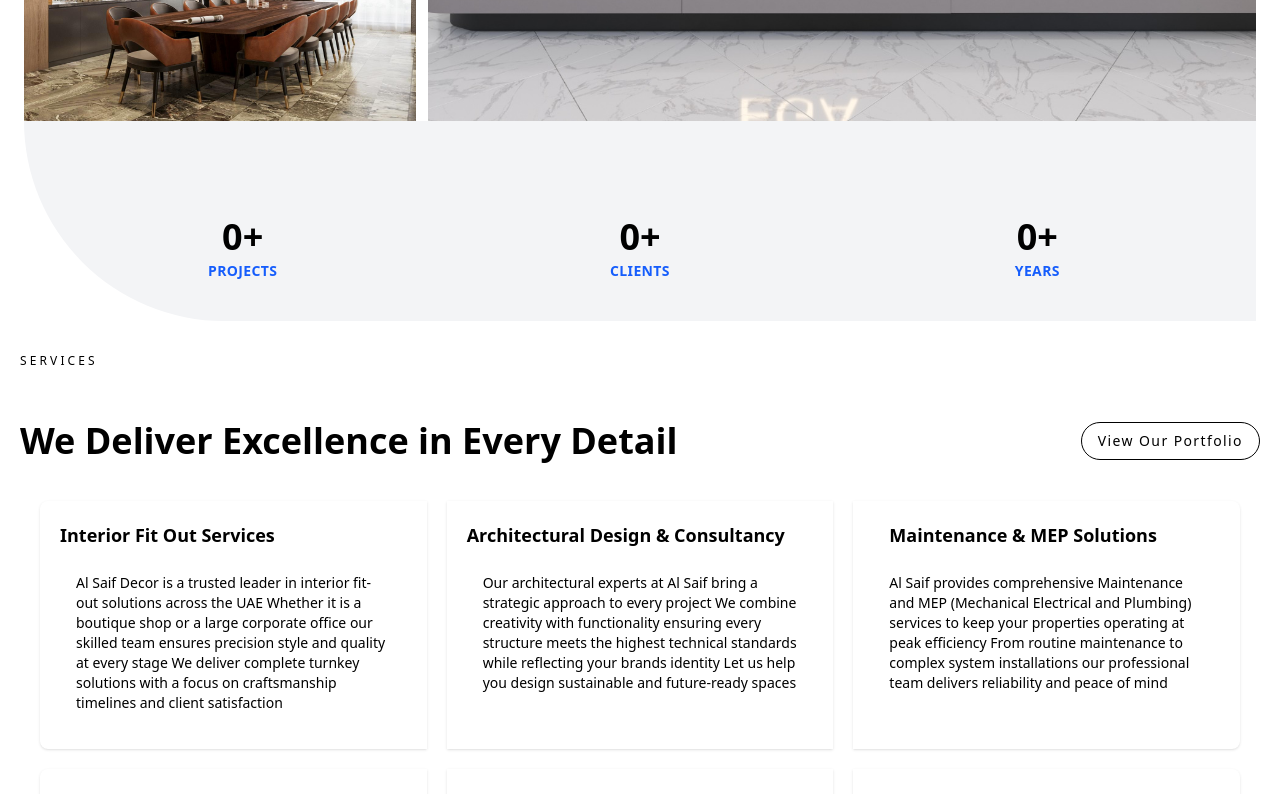
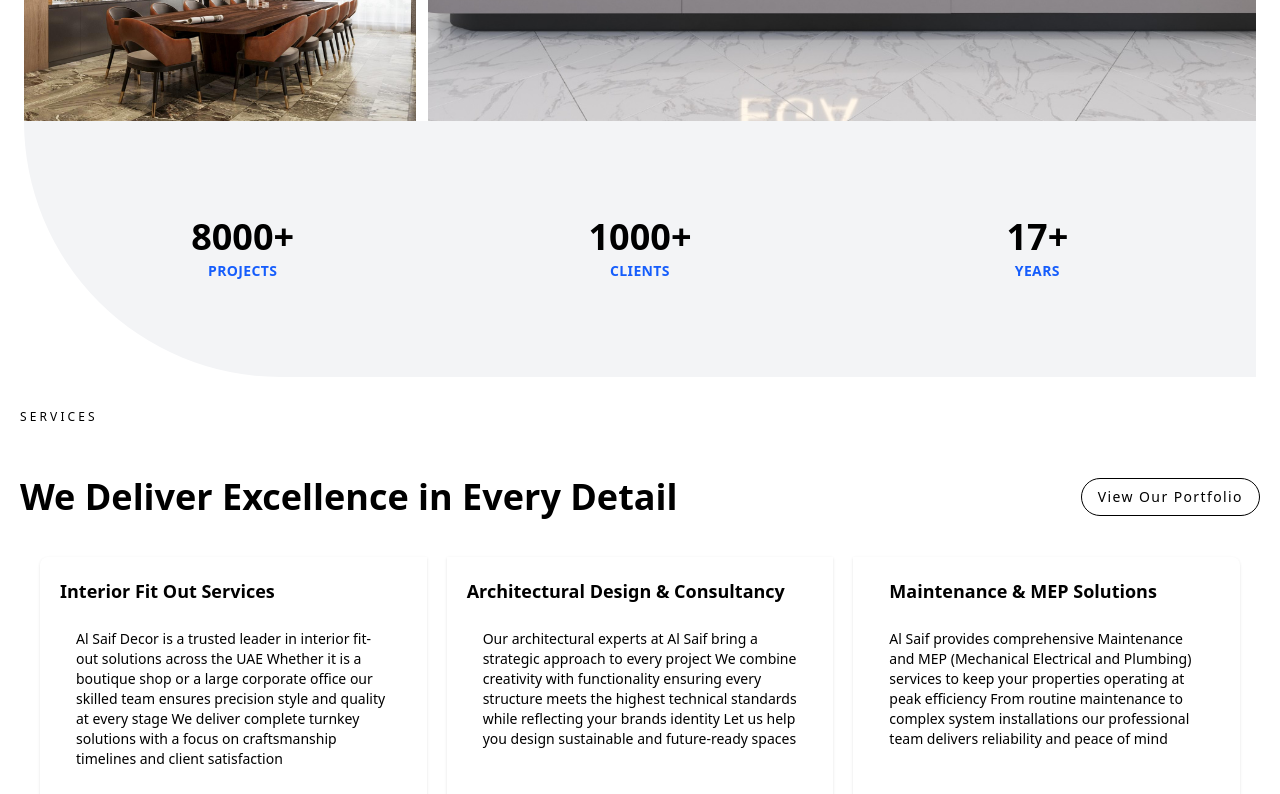
Before and after one commit to AliAkramkk/AlSaif_Next, a Next.js app: page / in a window 1280 px wide. Shown: the part 3140-3934 px from the top of the page. Built offline with nearby package versions, Linux system fonts and the light colour scheme; a web font is replaced by a local one.

Commit message:
home page modified

```diff
--- a/src/components/FooterStyle.jsx
+++ b/src/components/FooterStyle.jsx
@@ -16,13 +16,13 @@ const FooterStyle = () => {
 
           {/* Image Positioned to the Right */}
           <div className="hidden md:block w-1/3  justify-end pr-6 relative">
-            <div className="absolute -top-20 right-24">
+            <div className="absolute -top-20 right-24  shadow-gray-500 shadow-2xl rounded-t-full bg-amber-200">
               <Image
                 src="/assets/proj1.jpg"
                 alt="Interior Design"
                 width={226}
                 height={750}
-                className=" h-[300px]  object-contain  rounded-t-full border-black border "
+                className=" h-[300px]  object-contain  rounded-t-full  "
               />
             </div>
           </div>
--- a/src/components/HighlightStyle.jsx
+++ b/src/components/HighlightStyle.jsx
@@ -1,53 +1,75 @@
-import React ,{useState} from 'react'
+import React, { useState, useRef, useEffect } from 'react';
 
 const HighlightStyle = () => {
-
   const [projectCount, setProjectCount] = useState(0);
   const [clientCount, setClientCount] = useState(0);
   const [serviceCount, setServiceCount] = useState(0);
-  let countInterval;
+  const scrollRef = useRef(null);
 
-  const startCounting = () => {
-    countInterval = setInterval(() => {
-      setProjectCount(prevCount => (prevCount < 8000 ? prevCount + 40 : prevCount));
-      setClientCount(prevCount => (prevCount < 1000 ? prevCount + 10 : prevCount));
-      setServiceCount(prevCount => (prevCount < 17 ? prevCount + 1 : prevCount));
+  // Count animation
+  useEffect(() => {
+    const countInterval = setInterval(() => {
+      setProjectCount(prev => (prev < 8000 ? prev + 40 : prev));
+      setClientCount(prev => (prev < 1000 ? prev + 10 : prev));
+      setServiceCount(prev => (prev < 17 ? prev + 1 : prev));
     }, 30);
-  };
 
-  const stopCounting = () => {
-    clearInterval(countInterval);
-  };
+    return () => clearInterval(countInterval);
+  }, []);
+
+  // Auto-scroll
+  useEffect(() => {
+    const scrollContainer = scrollRef.current;
+    let scrollStep = 0;
+    const scrollInterval = setInterval(() => {
+      if (scrollContainer) {
+        const maxScroll = scrollContainer.scrollWidth - scrollContainer.clientWidth;
+
+        if (scrollContainer.scrollLeft >= maxScroll) {
+          scrollStep = 0;
+          scrollContainer.scrollLeft = 0;
+        } else {
+          scrollStep += scrollContainer.clientWidth; // Scroll by one full view
+          scrollContainer.scrollTo({
+            left: scrollStep,
+            behavior: 'smooth',
+          });
+        }
+      }
+    }, 3000); // scroll every 3 seconds
+
+    return () => clearInterval(scrollInterval);
+  }, []);
+
   return (
     <div className='mx-6 -mt-6'>
-         <div className="bg-gray-100  px-6 md:px-1 w-full h-50 overflow-hidden relative rounded-bl-full  ">
+      <div className="bg-gray-100 px-6 md:px-1 w-full overflow-visible relative rounded-bl-full">
+        <div className="container mx-auto px-4 py-16 lg:px-8 xl:max-w-7xl">
           <div
-        className="container mx-auto px-4 py-16 lg:px-8  xl:max-w-7xl"
-        onMouseEnter={startCounting}
-        onMouseLeave={stopCounting}
+            ref={scrollRef}
+            className="flex gap-8 overflow-x-auto md:grid md:grid-cols-3 text-center scroll-smooth"
           >
-        <div className="grid grid-cols-1 gap-8 md:grid-cols-3 text-center">
-          <dl className="space-y-1 px-5 py-8">
-            <dt className="text-4xl font-extrabold text-black dark:text-white">
+            <dl className="min-w-[220px] space-y-1 px-5 py-8 shrink-0 md:min-w-0">
+              <dt className="text-4xl font-extrabold text-black">
                 {projectCount}+
               </dt>
-            <dd className="text-sm font-semibold uppercase tracking-wide text-blue-600 dark:text-blue-500">
+              <dd className="text-sm font-semibold uppercase tracking-wide text-blue-600">
                 Projects
               </dd>
             </dl>
-          <dl className="space-y-1 px-5 py-8">
-            <dt className="text-4xl font-extrabold text-black dark:text-white">
+            <dl className="min-w-[220px] space-y-1 px-5 py-8 shrink-0 md:min-w-0">
+              <dt className="text-4xl font-extrabold text-black">
                 {clientCount}+
               </dt>
-            <dd className="text-sm font-semibold uppercase tracking-wide text-blue-600 dark:text-blue-500">
+              <dd className="text-sm font-semibold uppercase tracking-wide text-blue-600">
                 Clients
               </dd>
             </dl>
-          <dl className="space-y-1 px-5 py-8">
-            <dt className="text-4xl font-extrabold text-black dark:text-white">
+            <dl className="min-w-[220px] space-y-1 px-5 py-8 shrink-0 md:min-w-0">
+              <dt className="text-4xl font-extrabold text-black">
                 {serviceCount}+
               </dt>
-            <dd className="text-sm font-semibold uppercase tracking-wide text-blue-600 dark:text-blue-500">
+              <dd className="text-sm font-semibold uppercase tracking-wide text-blue-600">
                 Years
               </dd>
             </dl>
@@ -55,7 +77,7 @@ const HighlightStyle = () => {
         </div>
       </div>
     </div>
-  )
-}
+  );
+};
 
-export default HighlightStyle
+export default HighlightStyle;
--- a/src/components/Navbar.jsx
+++ b/src/components/Navbar.jsx
@@ -94,7 +94,7 @@ const Navbar = () => {
           <div className="text-lg font-light tracking-widest mb-10">
             A L &nbsp; S A I F &nbsp; I N T E R I O R S
           </div>
-          <ul className="space-y-6 text-xl">
+          <ul className="space-y-6 text-xl font-thin">
             <li><Link href="/" onClick={() => setMenuOpen(false)}>HOME</Link></li>
             <li><Link href="/portfolio" onClick={() => setMenuOpen(false)}>PORTFOLIO</Link></li>
             <li><Link href="/about" onClick={() => setMenuOpen(false)}>ABOUT</Link></li>
```
Lines whose indentation alone changed are shown as unchanged.
